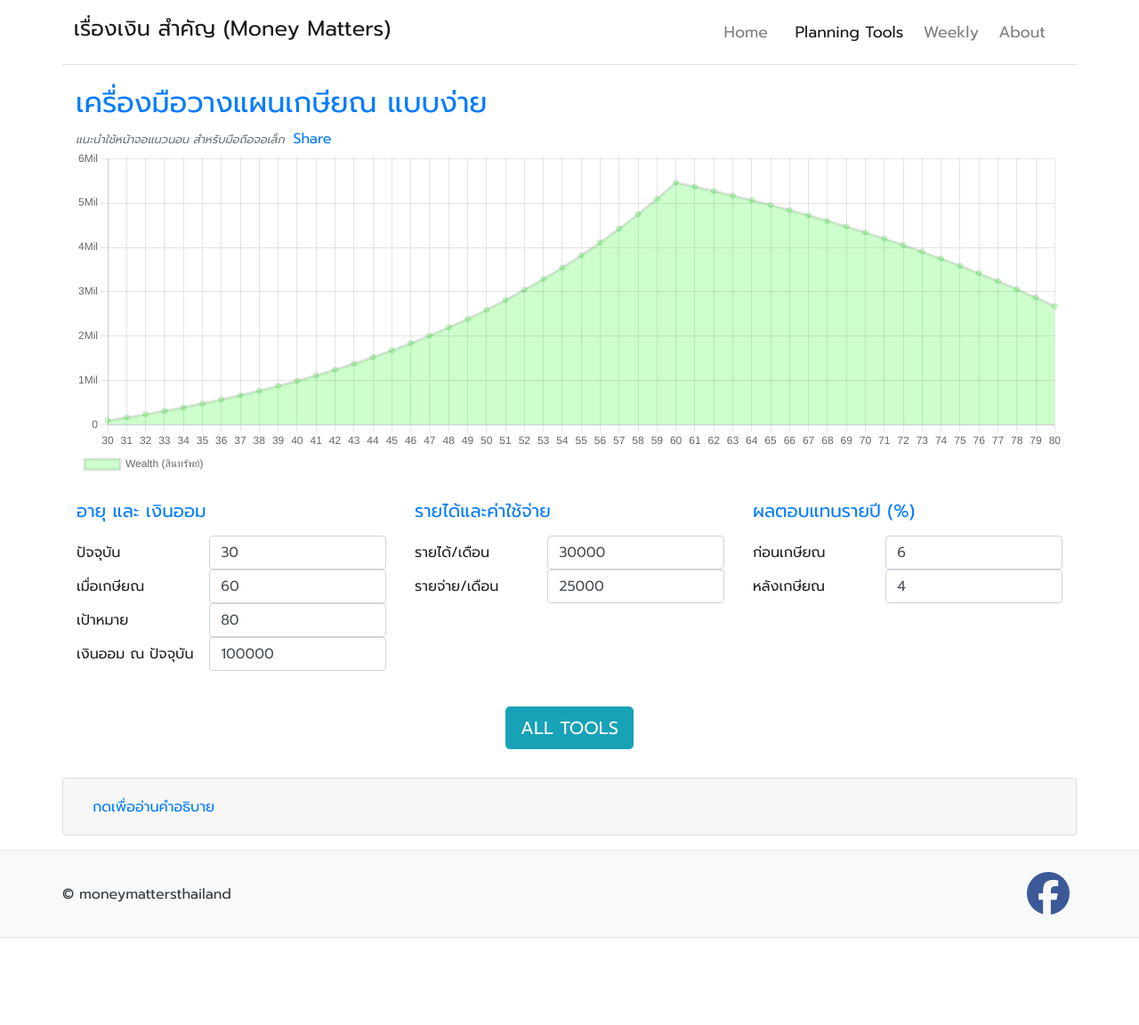
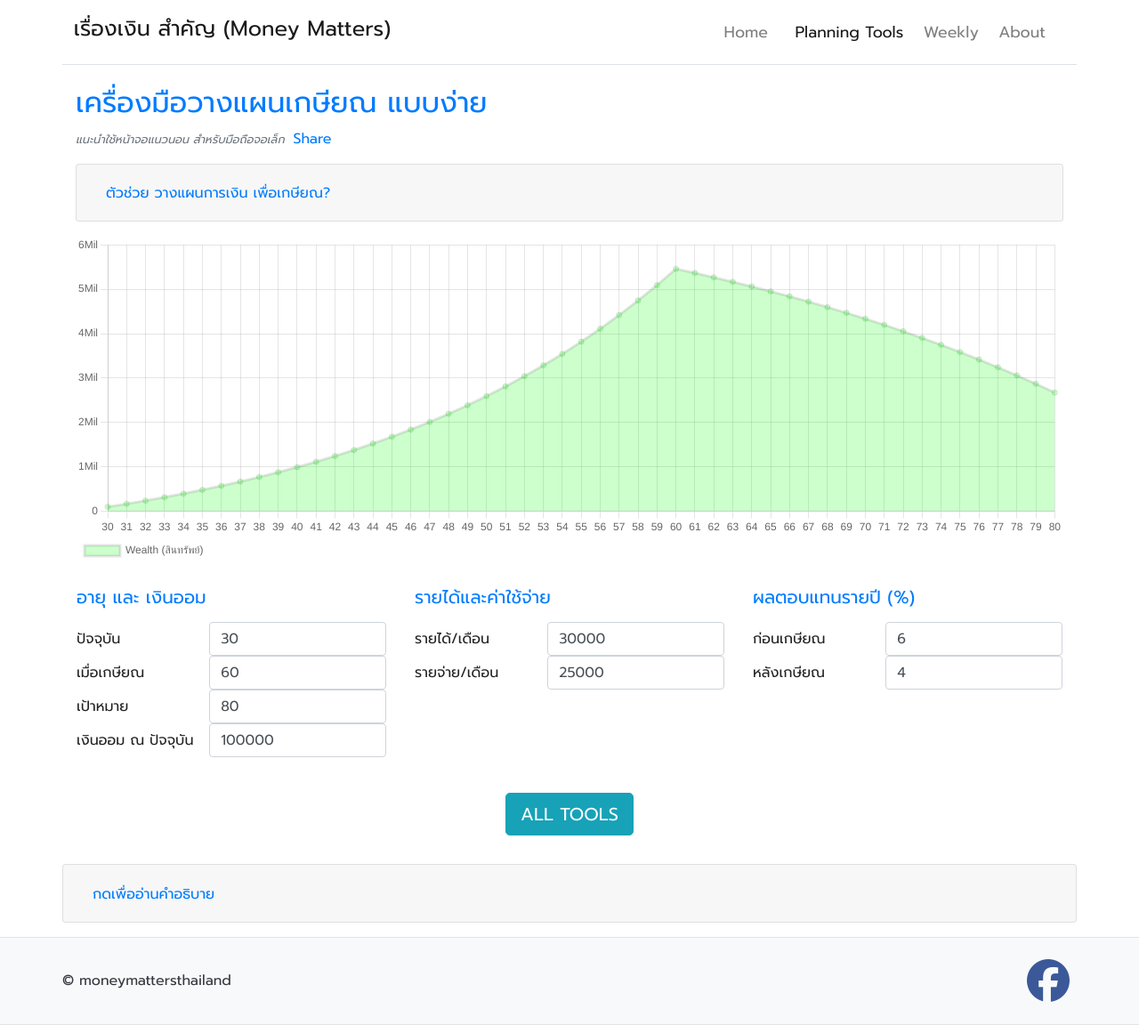
Before and after one commit to moneysart/moneysart.github.io, a Jekyll site: the page built from tools/retirement-plan-simple/index.html, in a window 1280 px wide. Shown: the whole page at 89% size. Built offline with Jekyll 4.4.1, drawn with Linux system fonts in a browser that asks for light colours; nearby versions of some CDN libraries; before the commit the page ends 1054 px from its top, so only the background shows below that.

Commit message:
add intro

```diff
--- a/tools/retirement-plan-simple/index.html
+++ b/tools/retirement-plan-simple/index.html
@@ -1,7 +1,7 @@
 ---
 title: เครื่องมือวางแผนเกษียณ แบบง่าย, simple retirement planning tool
 layout: tool
-description: จำลองแผนเกษียณเบื้องต้น เข้าใจง่ายด้วยกราฟ interactive ปรับตัวแปรได้ตามความต้องการของผู้ใช้ คำนวณสินทรัพย์สะสม โดยใช้อายุเป้าหมาย เงินตั้งต้น รายรับ รายจ่าย และผลตอบแทนคาดหวัง ช่วยให้วางแผนการเงินได้ง่ายขึ้น ด้วยตัวเอง.
+description: ตัวช่วยจำลองแผนเกษียณเบื้องต้น เข้าใจง่ายด้วยกราฟ interactive ปรับตัวแปรได้ตามความต้องการของผู้ใช้ คำนวณสินทรัพย์สะสม โดยใช้อายุเป้าหมาย เงินตั้งต้น รายรับ รายจ่าย และผลตอบแทนคาดหวัง ช่วยให้วางแผนการเงินได้ง่ายขึ้น ด้วยตัวเอง.
 category: tools
 canonical_url: /tools/retirement-plan-simple/
 date: 2021-04-03
@@ -17,6 +17,40 @@ date: 2021-04-03
         data-layout="button" data-size="small"><a target="_blank"
             href="{{ page.canonical_url | prepend: site.base_canonical }}"
             class="fb-xfbml-parse-ignore">Share</a></span>
+
+        <div class="col-12 accordion px-0" id="accordion">
+            <div class="card">
+                <div class="card-header" id="headingIntro">
+                    <h2 class="mb-0">
+                        <button class="btn btn-link" type="button" data-toggle="collapse" data-target="#intro"
+                            aria-expanded="true" aria-controls="intro">
+                            ตัวช่วย วางแผนการเงิน เพื่อเกษียณ?
+                        </button>
+                    </h2>
+                </div>
+                <div id="intro" class="collapse" aria-labelledby="headingIntro"
+                    data-parent="#accordion">
+                    <div class="card-body">
+                        <p>
+                            หลายคน อยากวางแผน ว่าต้องออมเงินเท่าไหร่ ถึงจะสามารถใช้ชีวิตแบบที่ต้องการยามเกษียณได้ <br>
+                            แต่ไม่รู้จะเริ่มต้นอย่างไร เพราะมีตัวแปรมากมาย
+
+                            ต้องมีรายได้เท่าไหร่? ควบคุมรายจ่ายอย่างไร? <br>
+                            และถ้านำเงินไปลงทุน จะต้องคาดหวังผลตอบแทนเท่าไหร่? <br>
+                        </p>
+                        <p>
+                            เครื่องมือ วางแผนเกษียณ ของเรา ให้คุณจำลอง สถานะเงินออมของคุณ ตั้งแต่ปัจจุบัน ไปจนถึงวัยเกษียณ <br>
+                            โดยใช้อายุเป้าหมาย เงินตั้งต้น รายรับ รายจ่าย และผลตอบแทนคาดหวัง <br>
+                            ซึ่งจะช่วยให้คุณวางแผนการเงิน เพื่อไปสู่เป้าหมายการเกษียณของคุณได้อย่างมั่นใจ
+                        </p>
+                        <p>
+                            หวังว่าจะช่วยให้คุณมีสุขภาพการเงินที่ดีขึ้นครับ.
+                        </p>
+                    </div>
+                </div>
+            </div>
+        </div>
+
         <canvas id="canvas" class="canvas-chart"></canvas>
     </div>
 
```
